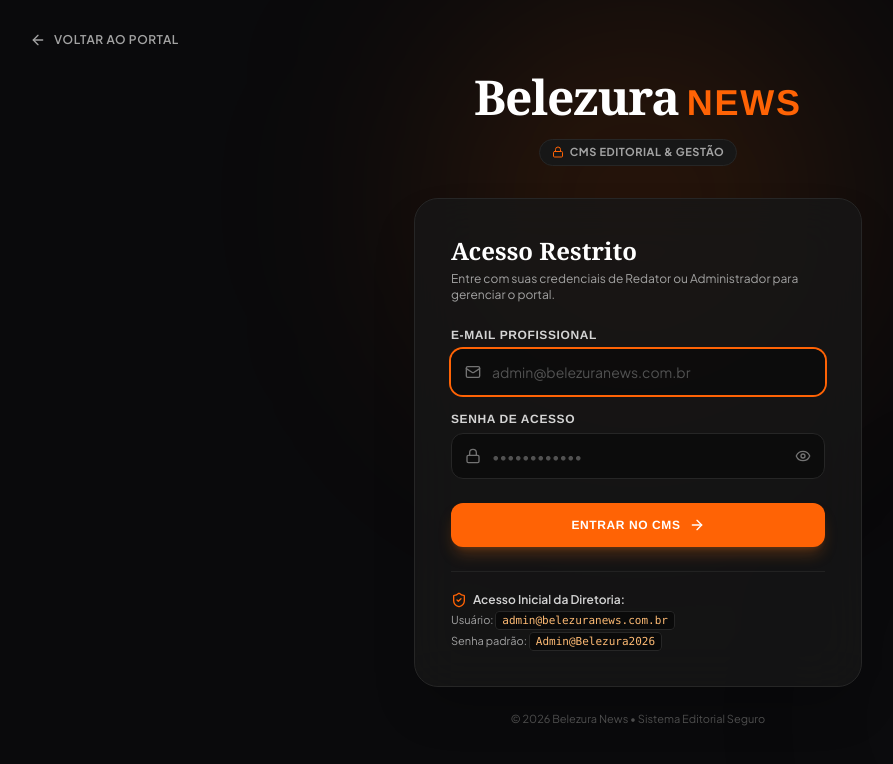
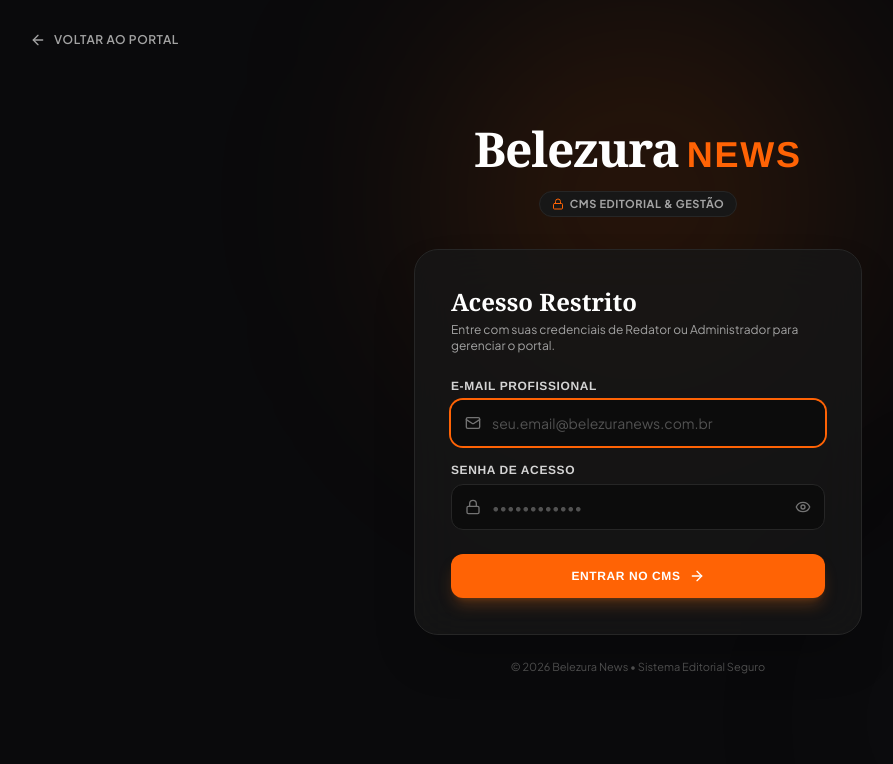
Before and after one commit to gmmorim/belezura-news, a Next.js app: page /admin/login in a window 1280 px wide. Shown: the top 764 px of the page, without its empty margins (2-895 px from the left). Built offline with nearby package versions, Linux system fonts and the light colour scheme; no server answers; a web font is replaced by a local one.

Commit message:
security: remove credentials hint from login screen

```diff
--- a/src/app/(admin)/admin/login/page.tsx
+++ b/src/app/(admin)/admin/login/page.tsx
@@ -4,7 +4,7 @@ import React, { useState, Suspense } from "react";
 import { useRouter, useSearchParams } from "next/navigation";
 import { signIn } from "next-auth/react";
 import Link from "next/link";
-import { Lock, Mail, ArrowRight, Eye, EyeOff, ShieldCheck, AlertCircle, ArrowLeft } from "lucide-react";
+import { Lock, Mail, ArrowRight, Eye, EyeOff, AlertCircle, ArrowLeft } from "lucide-react";
 
 export default function AdminLoginPage() {
   return (
@@ -124,7 +124,7 @@ function LoginForm() {
                   type="email"
                   value={email}
                   onChange={(e) => setEmail(e.target.value)}
-                  placeholder="admin@belezuranews.com.br"
+                  placeholder="seu.email@belezuranews.com.br"
                   required
                   autoFocus
                   className="w-full pl-10 pr-4 py-3 bg-neutral-950/80 border border-neutral-800 rounded-xl text-sm text-white placeholder-neutral-600 focus:outline-none focus:ring-2 focus:ring-[#ff6305] focus:border-transparent transition-all"
@@ -170,20 +170,6 @@ function LoginForm() {
               </button>
             </div>
           </form>
-
-          {/* Dica de Acesso Rápido / Seed Inicial */}
-          <div className="mt-6 pt-5 border-t border-neutral-800/80 text-xs text-neutral-400 space-y-1">
-            <div className="flex items-center gap-1.5 text-neutral-300 font-semibold mb-1">
-              <ShieldCheck className="w-4 h-4 text-[#ff6305]" />
-              <span>Acesso Inicial da Diretoria:</span>
-            </div>
-            <p className="text-[11px] text-neutral-400">
-              Usuário: <code className="text-orange-300 bg-neutral-950 px-1.5 py-0.5 rounded border border-neutral-800">admin@belezuranews.com.br</code>
-            </p>
-            <p className="text-[11px] text-neutral-400">
-              Senha padrão: <code className="text-orange-300 bg-neutral-950 px-1.5 py-0.5 rounded border border-neutral-800">Admin@Belezura2026</code>
-            </p>
-          </div>
         </div>
 
         {/* Rodapé do Login */}
```
